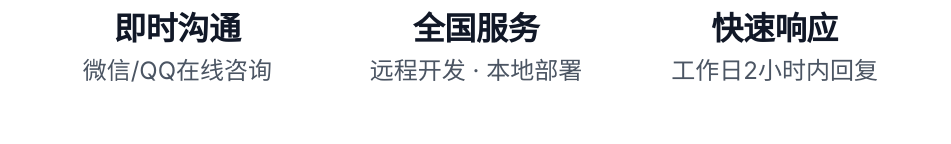
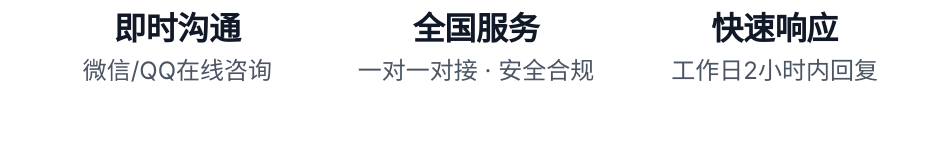
Before and after one commit to daoyuly/ai-deal, a plain HTML site: page index.html in a window 1280 px wide. Shown: the part 5383-5527 px from the top of the page, without its empty margins (164-1115 px from the left). Drawn offline with Linux system fonts and the light colour scheme.

Commit message:
内容生成

```diff
--- a/index.html
+++ b/index.html
@@ -354,7 +354,7 @@
                         <path fill-rule="evenodd" d="M5.05 4.05a7 7 0 119.9 9.9L10 18.9l-4.95-4.95a7 7 0 010-9.9zM10 11a2 2 0 100-4 2 2 0 000 4z" clip-rule="evenodd"/>
                     </svg>
                     <h4 class="font-semibold text-gray-900 dark:text-white" style="font-size: 32px;">全国服务</h4>
-                    <p class="text-sm text-gray-600 dark:text-gray-400 mt-1" style="font-size: 24px;">远程开发 · 本地部署</p>
+                    <p class="text-sm text-gray-600 dark:text-gray-400 mt-1" style="font-size: 24px;">一对一对接 · 安全合规</p>
                 </div>
 
                 <div class="flex flex-col items-center">
```
